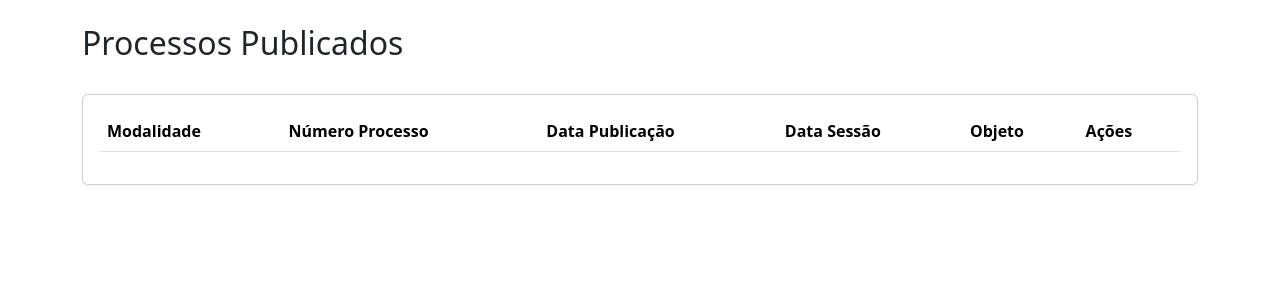
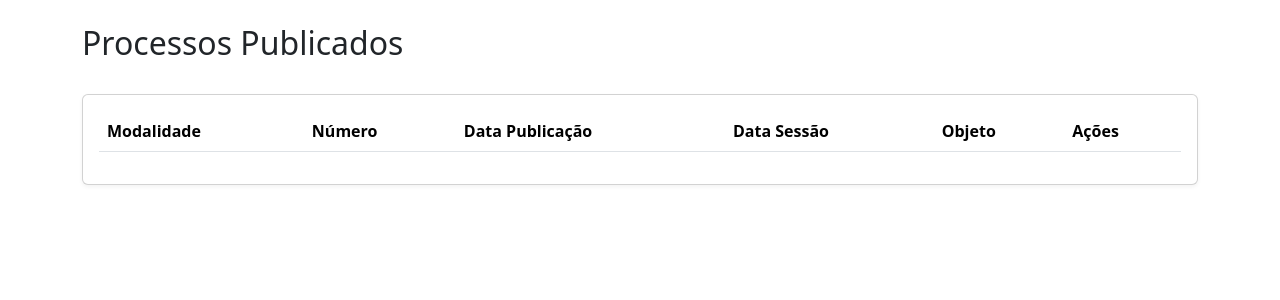
Before and after one commit to pbrincker/processos_tramitando, a Flask app: page /processos/publicados in a window 1280 px wide. Shown: the part 56-356 px from the top of the page. Run offline with Flask 3, Linux system fonts and the light colour scheme; the visitor is signed in with stand-in values (Sample User, id 1); data that the repository does not hold is empty; some libraries are stand-ins or nearby versions.

Commit message:
Agent query: Por favor, verifique se: 1. A coluna "Número" agora mostra o número de publicação (não o índice do processo) 2. A formatação da modalidade está correta (ex: "Pregão Presencial") 3. A ordem das colunas está correta: Modalidade, Número, Data Publicação, Data Sessão, Objeto, Ações 4. Apenas sessões futuras estão sendo exibidas, ordenadas por data da sessão
Update "Número Processo" column to "Número" in published processes table.

```diff
--- a/templates/processos_publicados.html
+++ b/templates/processos_publicados.html
@@ -14,7 +14,7 @@
                 <thead>
                     <tr>
                         <th>Modalidade</th>
-                        <th>Número Processo</th>
+                        <th>Número</th>
                         <th>Data Publicação</th>
                         <th>Data Sessão</th>
                         <th>Objeto</th>
@@ -25,7 +25,7 @@
                     {% for processo in processos %}
                     <tr>
                         <td>{{ processo.modalidade|replace('_', ' ')|title }}</td>
-                        <td>{{ processo.numero_processo }}</td>
+                        <td>{{ processo.numero_publicacao }}</td>
                         <td>{{ processo.data_publicacao.strftime('%d/%m/%Y') }}</td>
                         <td>{{ processo.data_sessao.strftime('%d/%m/%Y') }}</td>
                         <td>
```
